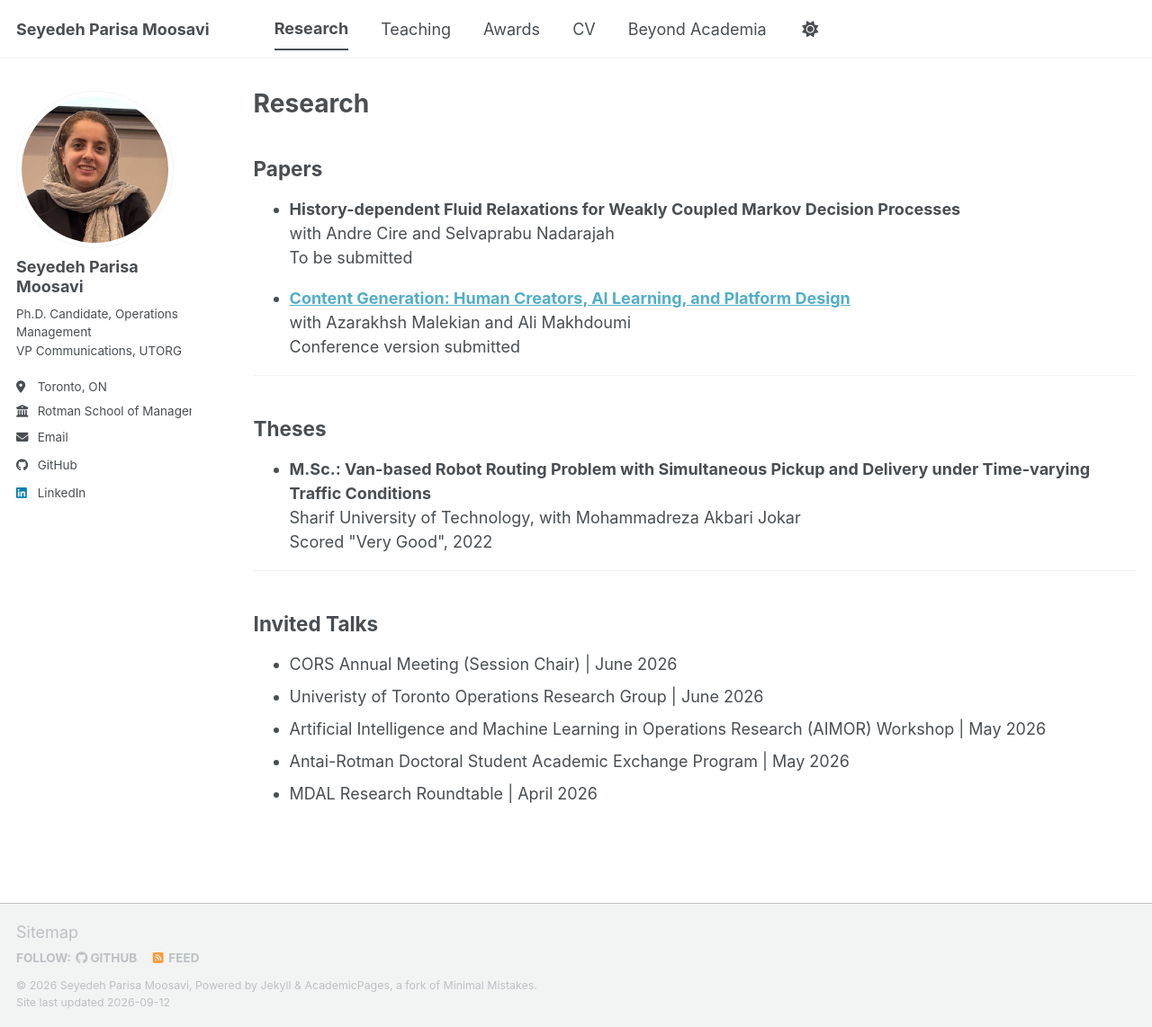
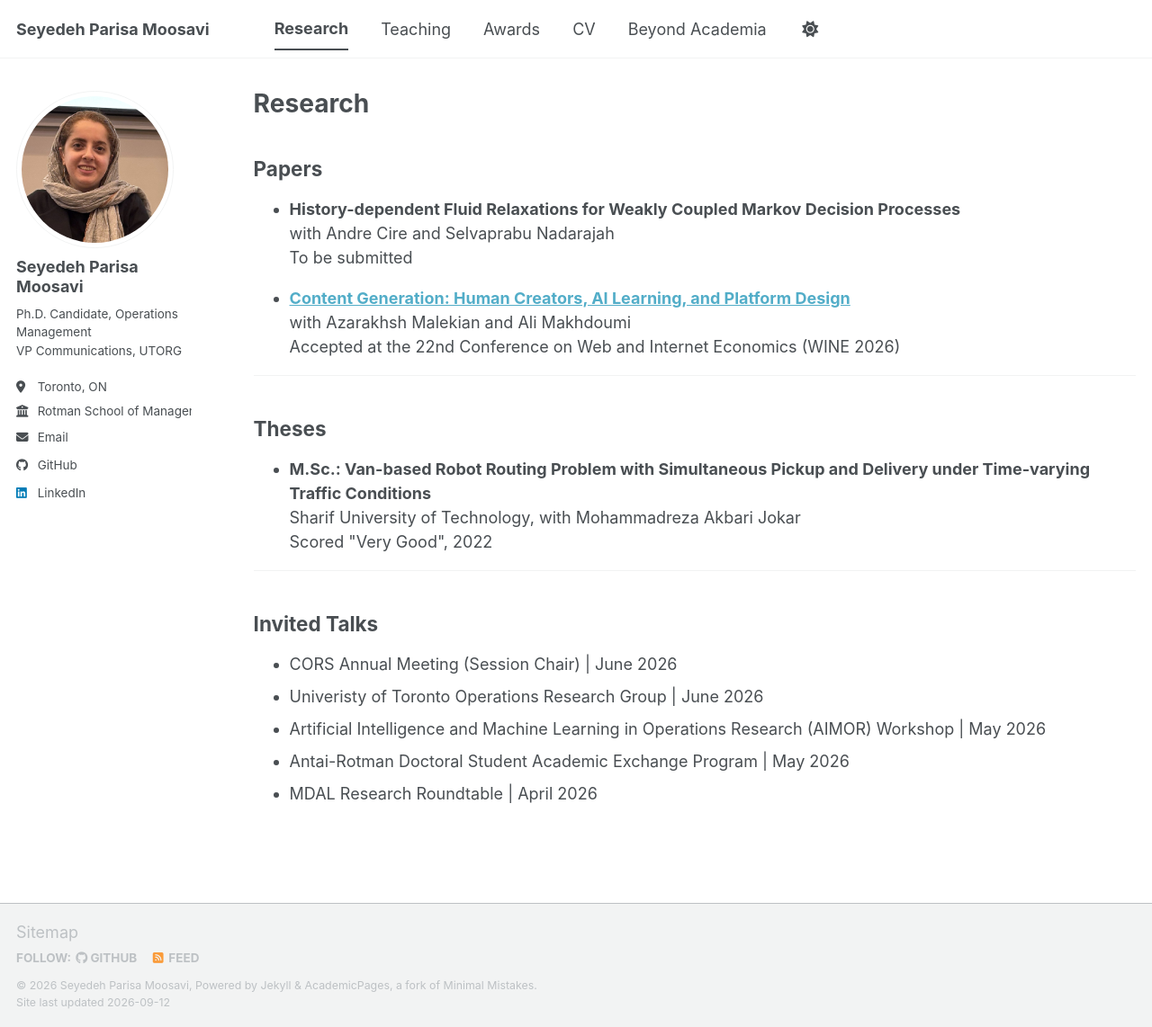
Before and after one commit to parisamsv/parisamsv.github.io, a Jekyll site: the page built from _pages/publications.html, in a window 1280 px wide and 1142 px high. Shown: the whole window at 90% size. Built offline with Jekyll 4.4.1, drawn with Linux system fonts in a browser that asks for light colours; a script bundle is joined from its source files by our own code; library files that are not in the unit come from our copies.

Commit message:
Update publication status for WINE 2026

```diff
--- a/_pages/publications.html
+++ b/_pages/publications.html
@@ -19,7 +19,7 @@ author_profile: true
     <li>
         <strong><a href="https://papers.ssrn.com/sol3/papers.cfm?abstract_id=7301478">Content Generation: Human Creators, AI Learning, and Platform Design</a></strong><br>
         with Azarakhsh Malekian and Ali Makhdoumi<br>
-        Conference version submitted
+        Accepted at the 22nd Conference on Web and Internet Economics (WINE 2026)
     </li>
 </ul>
 
```
